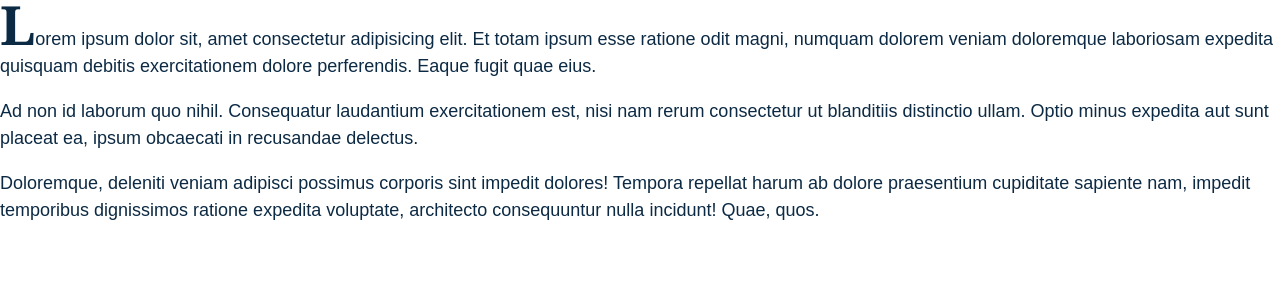
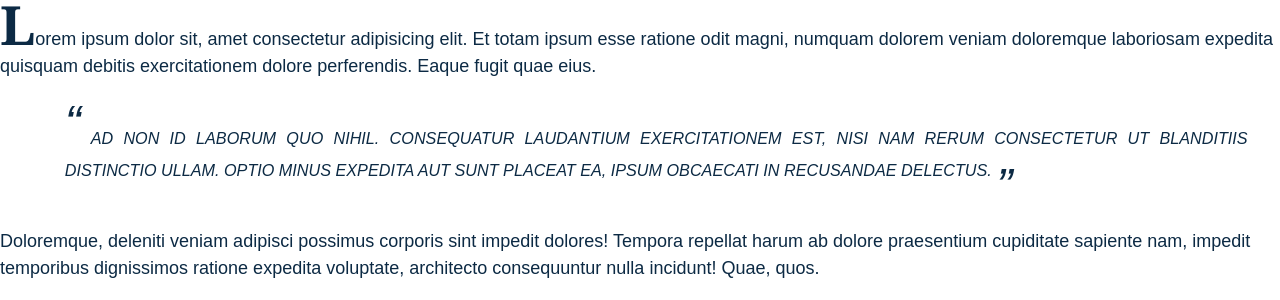
Before and after one commit to screstani/html5-boilerplate-2022-1, a website built with Parcel: page index.html in a window 1280 px wide. Shown: the part 522-822 px from the top of the page. Before the commit the page ends 800 px from the top, so only its background shows below. Built offline with nearby package versions, Linux system fonts and the light colour scheme.

Commit message:
Cria um parágrafo de citação.
- Demonstra o uso de classes CSS.

```diff
--- a/css/main.css
+++ b/css/main.css
@@ -31,3 +31,26 @@ p:first-of-type::first-letter {
   font-weight: bold;
   line-height: 1em;
 }
+
+.quote {
+  font-style: italic;
+  line-height: 2;
+  font-size: .9em;
+  margin: 1em 2em 1em 4em;
+  text-align: justify;
+  text-transform: uppercase;
+}
+
+.quote::before {
+  content: "“";
+  font-size: 3em;
+  line-height: 1em;
+  vertical-align: text-bottom;
+}
+
+.quote::after {
+  content: "”";
+  font-size: 3em;
+  line-height: 1em;
+  vertical-align: text-top;
+}
--- a/index.html
+++ b/index.html
@@ -48,7 +48,7 @@
       expedita quisquam debitis exercitationem dolore perferendis. Eaque fugit
       quae eius.
     </p>
-    <p>
+    <p class="quote">
       Ad non id laborum quo nihil. Consequatur laudantium exercitationem est,
       nisi nam rerum consectetur ut blanditiis distinctio ullam. Optio minus
       expedita aut sunt placeat ea, ipsum obcaecati in recusandae delectus.
```
